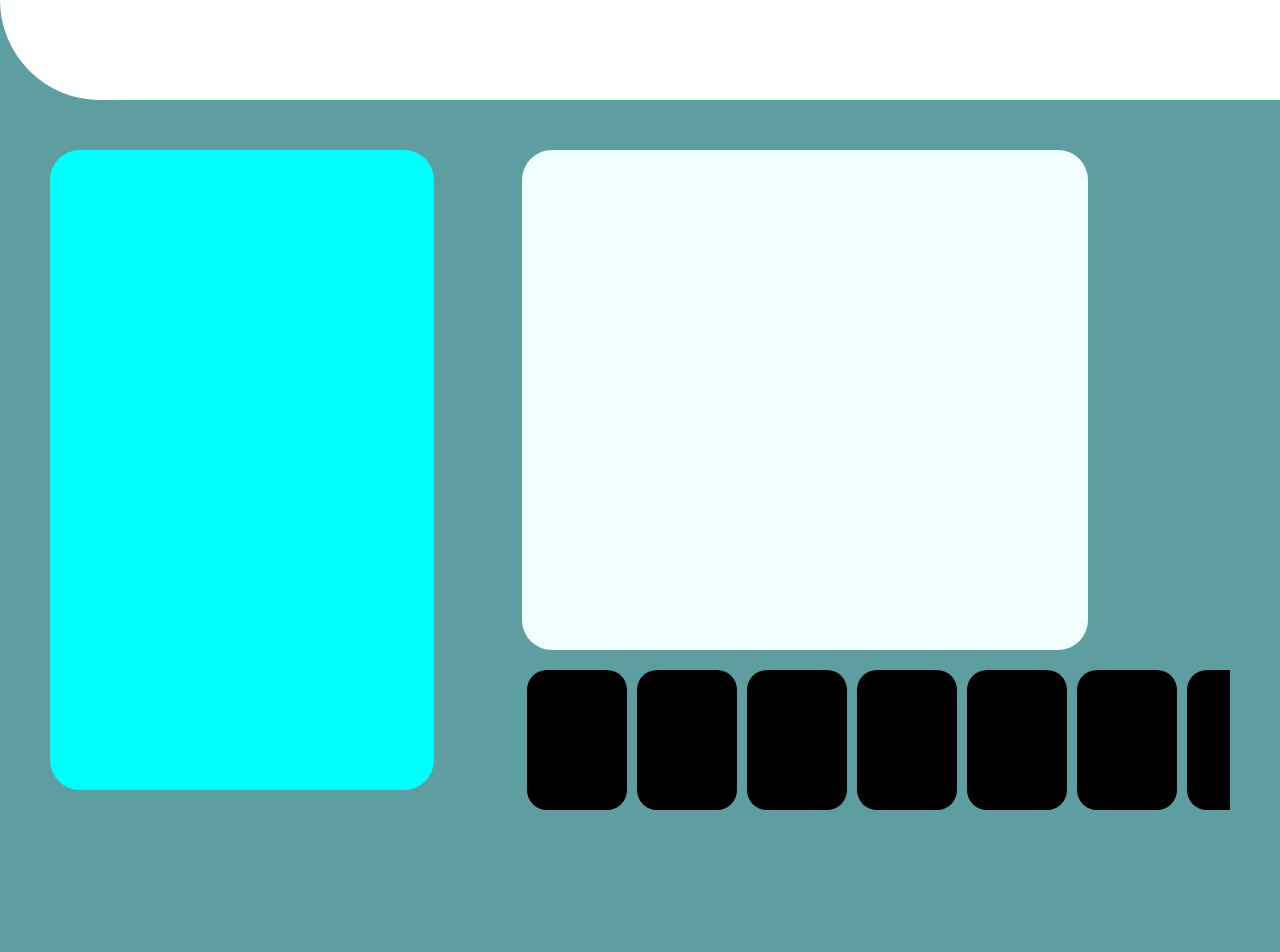
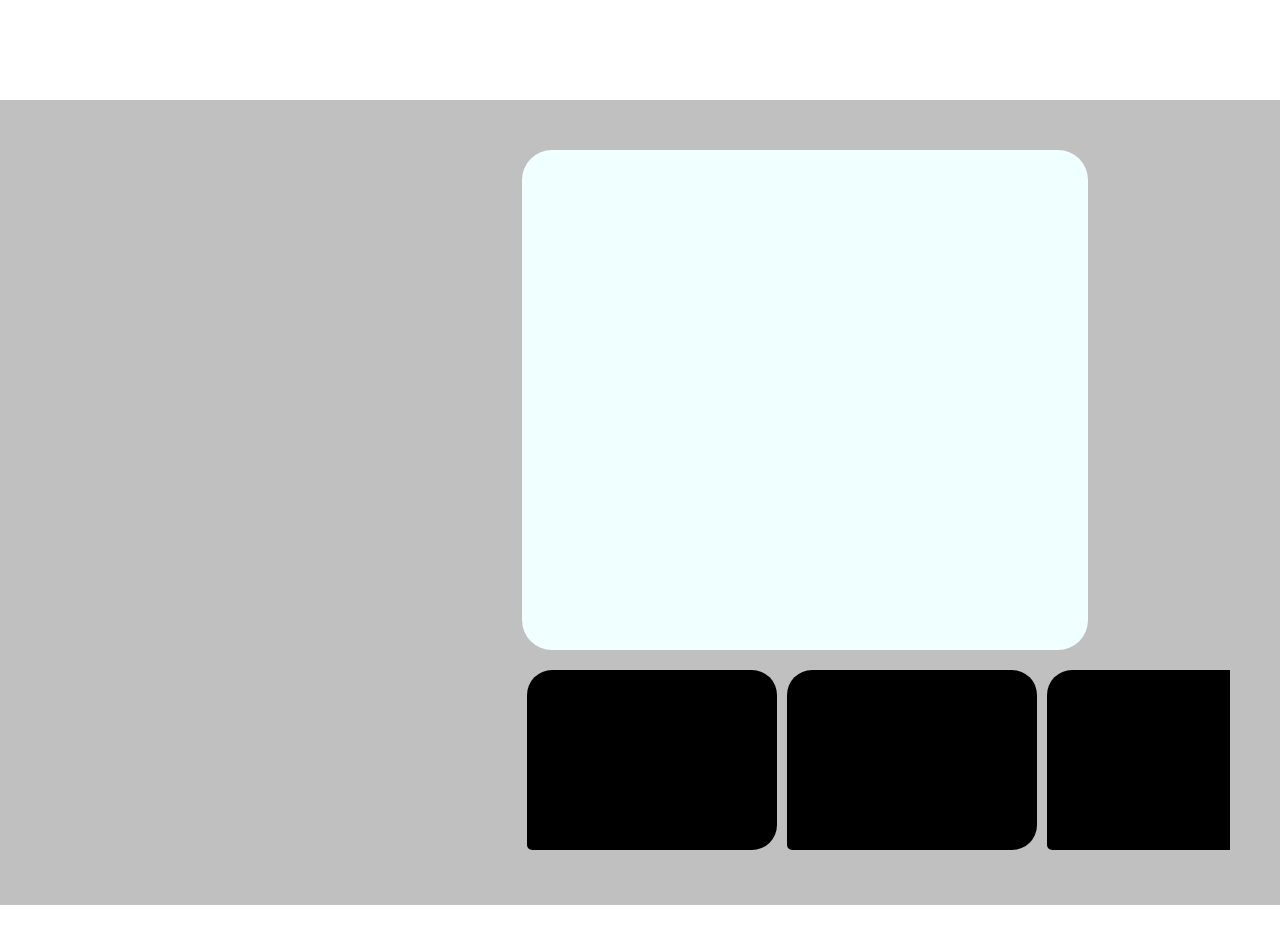
Before and after one commit to nahommb/Photo-Studio, a React (Vite) app: page /detail in a window 1280 px wide. Shown: the top 952 px of the page. Built offline with nearby package versions, Linux system fonts and the light colour scheme.

Commit message:
some changes

```diff
--- a/src/detail/detail-one.css
+++ b/src/detail/detail-one.css
@@ -1,10 +1,11 @@
 .detail-one{
-    /* background-color: silver; */
+    background-color: silver;
     margin-top: 100px;
     /* height: 30rem; */
     display: flex;
     justify-content: space-between;
     padding: 50px;
+    z-index: -5;
 
 }
 .detail-one-item-1{
@@ -13,6 +14,7 @@
   background-color: aqua;
   position: fixed;
   border-radius: 30px;
+  z-index: -1;
 
 }
 .detail-one-item-2{
@@ -20,6 +22,7 @@
    /* background-color: blue; */
    margin-left: 40%;
    width: 60%;
+   /* z-index: -2; */
 }
 
 .photo-1{
@@ -30,7 +33,7 @@
     margin-bottom: 15px;
 }
 .scroll-photo{
-    height: 150px;
+    /* height: 150px; */
     width: 100%;
     /* background-color: red; */
     display: flex;
@@ -39,10 +42,11 @@
     overflow-x: scroll;
 }
 .scroll-photo div{
-   min-width: 100px;
+   min-width: 250px;
+   height: 180px;
     background-color: black;
     margin: 5px;
-    border-radius: 20px;
+    border-radius: 25px 25px 25px 5px;
 }
 .scroll-photo::-webkit-scrollbar{
     width: 0px;
--- a/src/detail/detail-one.jsx
+++ b/src/detail/detail-one.jsx
@@ -20,7 +20,9 @@ function DetailOne(){
                 <div></div>
 
               </div>
-              <div></div>
+              <div>
+
+              </div>
          </div>
     </section>
 }
--- a/src/detail/detail.css
+++ b/src/detail/detail.css
@@ -2,6 +2,3 @@
     height: 100vh;
     /* background-color: aqua; */
 }
-*{
-    background-color: cadetblue;
-}
--- a/src/home/first-body/first-body.jsx
+++ b/src/home/first-body/first-body.jsx
@@ -1,4 +1,6 @@
 import React from "react";
+import { Link } from "react-router-dom";
+
 function FirstBody(){
 const list =[
    'kal',
@@ -7,6 +9,11 @@ const list =[
    'neymar',
    'Roony'
 ]
+
+function showDetail(){
+   console.log('pressed')
+}
+
     return <section className="middle-body">
      <div className="item-one">
      <div>
@@ -19,7 +26,7 @@ const list =[
      </div>
      <div className="item-container">
         {list.map((list,index)=>
-    <div key={index} className="item">
+        <Link to={'/detail'} style={{textDecoration:'none'}}><div key={index} className="item" onClick={showDetail}>
         <img className="ad-img" src={"https://picsum.photos/id/231/300/200"}></img>
         <div style={{padding:'15px'}}>
              <h3>22 Furnished Apartment YH - 0203</h3>
@@ -32,7 +39,8 @@ const list =[
 
 
 
-    </div>)}
+    </div></Link>
+    )}
      </div>
 
     </section>
```
Also changed, not shown: src/home/first-body/first-body.css (line endings or trailing spaces).
